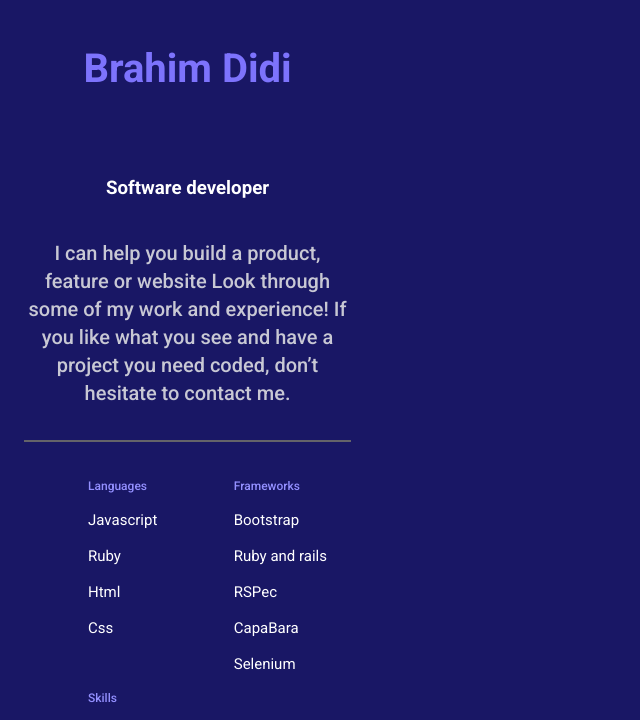
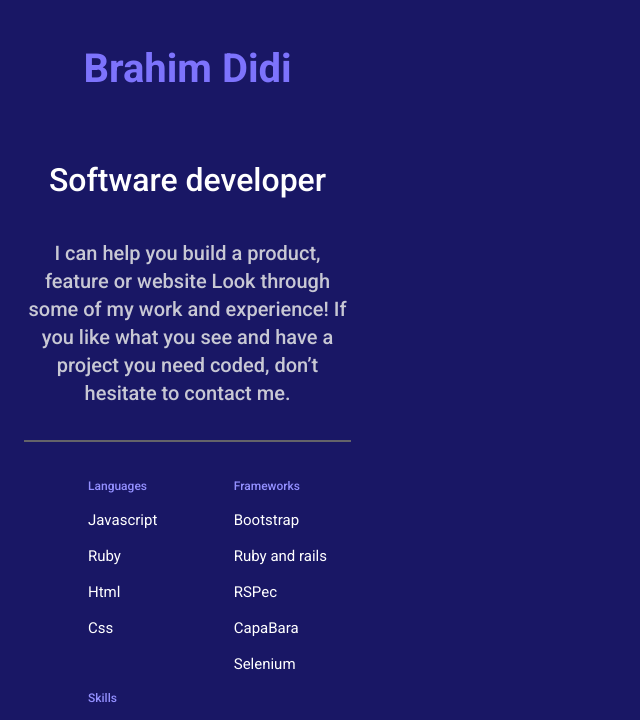
Before and after one commit to brahimdidi/Portfolio_Template, a plain HTML site: page index.html in a window 1280 px wide. Shown: the part 74-794 px from the top of the page, without its empty margins (0-640 px from the left). Drawn offline with Linux system fonts and the light colour scheme.

Commit message:
h2 apdated

```diff
--- a/index.html
+++ b/index.html
@@ -23,7 +23,7 @@
   <section class="section1">
   <div class="Names">
       <h1 class="h1">Brahim Didi</h1>
-      <h3 class="h3">Software developer</h3>
+      <h2 class="h2">Software developer</h2>
   </div>
   <p class="paragraph">
     I can help you build a product,
```
